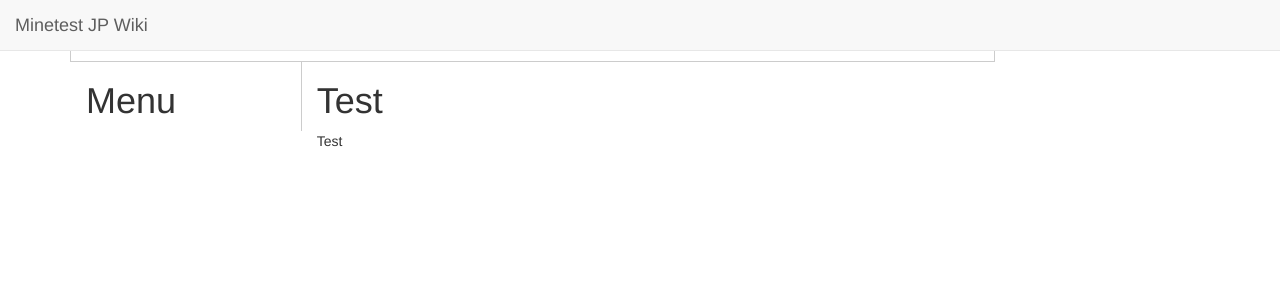
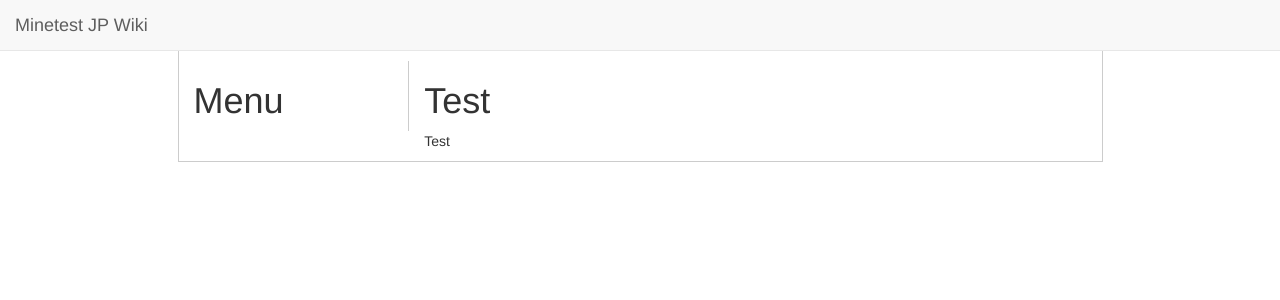
Before and after one commit to minetest-jp/wiki, a Jekyll site: the page built from index.md, in a window 1280 px wide. Shown: the top 300 px of the page. Built offline with Jekyll 4.4.1, drawn with Linux system fonts in a browser that asks for light colours.

Commit message:
Update default.html

```diff
--- a/_layouts/default.html
+++ b/_layouts/default.html
@@ -4,14 +4,14 @@
 <title>{{ page.title }} - {{ site.wiki_name }}</title>
 <link rel="stylesheet" href="{{ site.url }}/css/default.css">
 
-<div class="container">
+<div class="container" style="max-width: 925px">
   <header>
     <nav class="navbar navbar-default navbar-fixed-top">
       <a class="navbar-brand" href="{{ site.url }}">{{ site.wiki_name }}</a>
     </nav>
   </header>
 
-  <div style="width: 925px; padding-top: 60px; border: 1px solid #CCC">
+  <div class="row" style="padding-top: 60px; border: 1px solid #CCC">
     <div class="col-xs-3" style="border-right: 1px solid #CCC">
       {% include menu.html %}
     </div>
```
